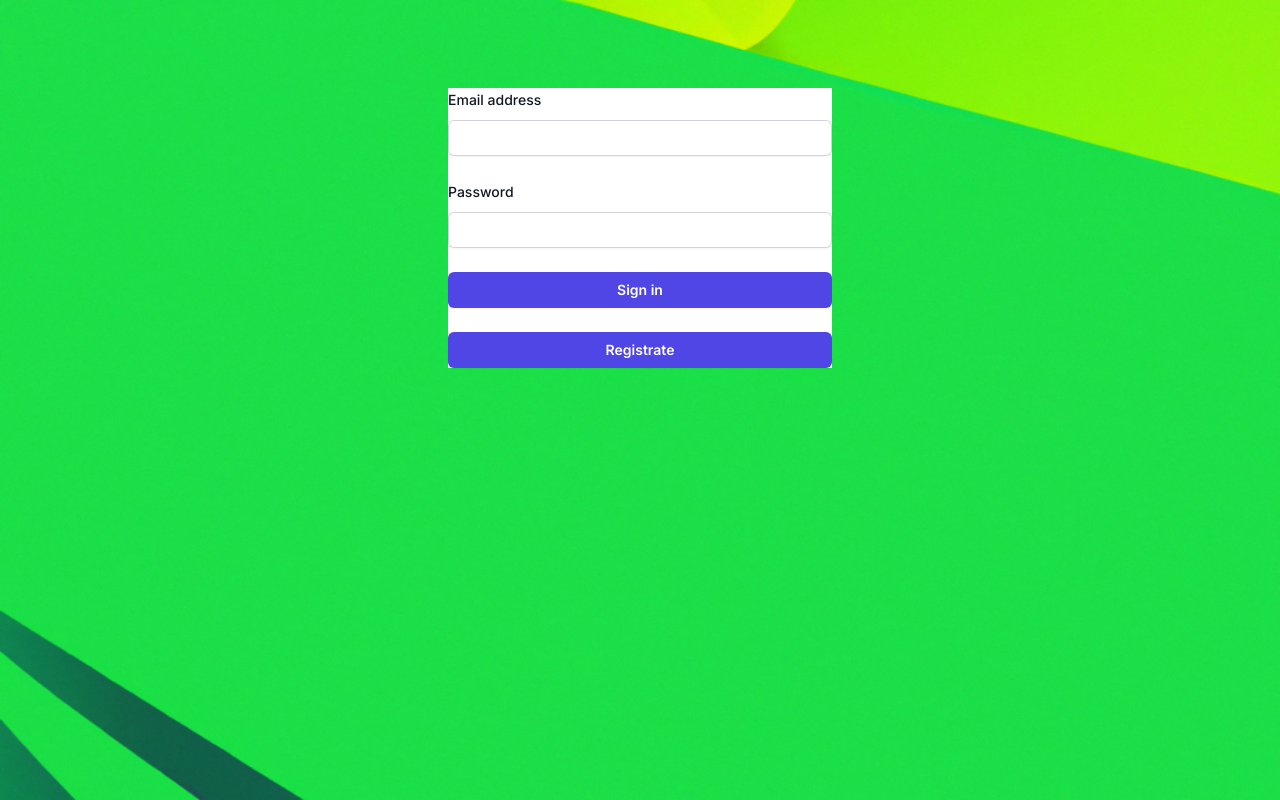
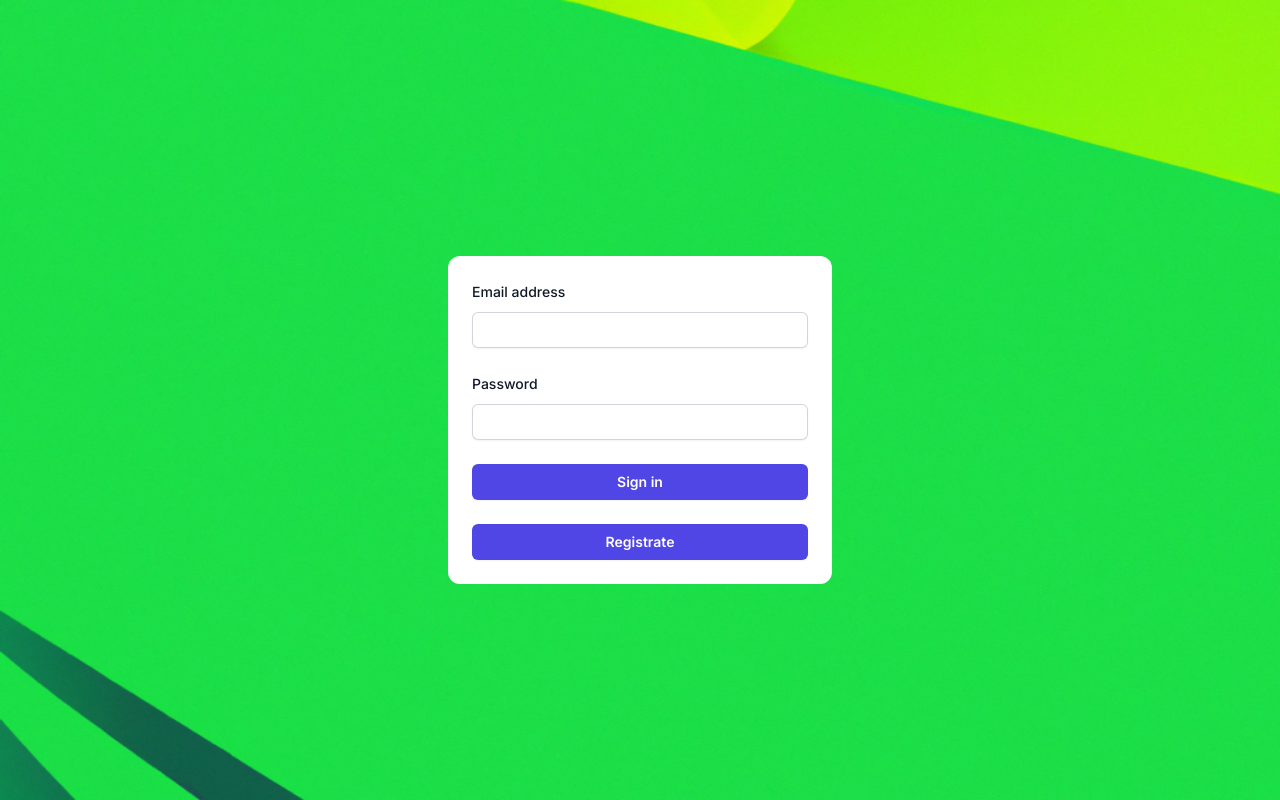
Before and after one commit to commanderROHANIK/evoScooter, a Next.js app in the folder evoscooter/: page /login in a window 1280 px wide. Built offline with nearby package versions, Linux system fonts and the light colour scheme.

Commit message:
remove custom css and use tailwind instead

```diff
--- a/evoscooter/app/globals.css
+++ b/evoscooter/app/globals.css
@@ -19,33 +19,6 @@
 body {
   color: rgb(var(--foreground-rgb));
   background-image: url('../public/backgroud.png');
-
   background-size: cover;
   background-attachment: fixed;
 }
-
-.round {
-  background-color: white;
-  border-radius: 10%;
-  padding: 5% 2.5% 5% 2.5%;
-}
-
-.list {
-  position: relative;
-  z-index: 1; /* Előtérben */
-  display: flex;
-    flex-direction: column;
-    align-items: center;
-    padding: 1%;
-}
-
-.listItem {
-  color: black;
-  background-color: #f0f0f0;
-  border: 1px solid #ddd;
-  border-radius: 5px;
-  padding: 10px;
-  margin: 10px 0; /* Kártyák közötti tér */
-  width: 80%; /* A kártyák szélessége */
-  box-shadow: 0px 4px 8px rgba(0, 0, 0, 0.2);
-}
--- a/evoscooter/app/login/page.js
+++ b/evoscooter/app/login/page.js
@@ -2,10 +2,10 @@ import Link from "next/link"
 
 export default function Login() {
   return (
-    <div className="flex min-h-full flex-1 flex-col justify-center px-6 py-12 lg:px-8">
-        <div className="mt-10 sm:mx-auto sm:w-full sm:max-w-sm bg-white" >
-          <form className="space-y-6" action="#" method="POST">
-            <div>
+    <div className="h-screen flex items-center">
+      <div className="mt-10 sm:mx-auto sm:w-full sm:max-w-sm bg-white rounded-xl" >
+
+        <div className="m-6">
           <label htmlFor="email" className="block text-sm font-medium leading-6 text-gray-900">
             Email address
           </label>
@@ -21,7 +21,7 @@ export default function Login() {
           </div>
         </div>
 
-            <div>
+        <div className="m-6">
           <div className="flex items-center justify-between">
             <label htmlFor="password" className="block text-sm font-medium leading-6 text-gray-900">
               Password
@@ -39,7 +39,7 @@ export default function Login() {
           </div>
         </div>
 
-            <div>
+        <div className="m-6">
           <button
             type="submit"
             className="flex w-full justify-center rounded-md bg-indigo-600 px-3 py-1.5 text-sm font-semibold leading-6 text-white shadow-sm hover:bg-indigo-500 focus-visible:outline focus-visible:outline-2 focus-visible:outline-offset-2 focus-visible:outline-indigo-600"
@@ -47,13 +47,13 @@ export default function Login() {
             Sign in
           </button>
         </div>
-
+        <div className="m-6">
           <Link
             href="/registration"
             className="flex w-full justify-center rounded-md bg-indigo-600 px-3 py-1.5 text-sm font-semibold leading-6 text-white shadow-sm hover:bg-indigo-500 focus-visible:outline focus-visible:outline-2 focus-visible:outline-offset-2 focus-visible:outline-indigo-600">
             Registrate
           </Link>
-          </form>
+        </div>
       </div>
     </div>
   )
--- a/evoscooter/app/profile/page.js
+++ b/evoscooter/app/profile/page.js
@@ -3,7 +3,7 @@ export default async function Login() {
 
     console.log(todos);
     return (
-      <div className="flex min-h-full flex-1 flex-col justify-center px-6 py-12 lg:px-8 background">
+      <div className="flex min-h-full flex-1 flex-col justify-center px-6 py-12 lg:px-8">
           <h>Profile</h>
       </div>
     )
--- a/evoscooter/app/registration/page.js
+++ b/evoscooter/app/registration/page.js
@@ -34,10 +34,9 @@ export default function Login() {
   }
 
   return (
-    <div className="flex min-h-full flex-1 flex-col justify-center px-6 py-12 lg:px-8 background">
-      <div className="mt-10 sm:mx-auto sm:w-full sm:max-w-sm round" >
-
-      <div>
+    <div className="h-screen flex items-center">
+      <div className="mt-10 sm:mx-auto sm:w-full sm:max-w-sm bg-white rounded-xl">
+        <div className="m-6">
           <label htmlFor="name" className="block text-sm font-medium leading-6 text-gray-900">
             Name
           </label>
@@ -54,7 +53,7 @@ export default function Login() {
           </div>
         </div>
 
-        <div>
+        <div className="m-6">
           <label htmlFor="email" className="block text-sm font-medium leading-6 text-gray-900">
             Email address
           </label>
@@ -71,7 +70,7 @@ export default function Login() {
           </div>
         </div>
 
-        <div>
+        <div className="m-6">
           <div className="flex items-center justify-between">
             <label htmlFor="password" className="block text-sm font-medium leading-6 text-gray-900">
               Password
@@ -91,7 +90,7 @@ export default function Login() {
           </div>
         </div>
 
-        <div>
+        <div className="m-6">
           <div className="flex items-center justify-between">
             <label htmlFor="passwordAgain" className="block text-sm font-medium leading-6 text-gray-900">
               Password again
@@ -109,7 +108,7 @@ export default function Login() {
           </div>
         </div>
 
-        <div>
+        <div className="m-6">
           <div className="flex items-center justify-between">
             <label htmlFor="site" className="block text-sm font-medium leading-6 text-gray-900">
               Site
@@ -131,7 +130,7 @@ export default function Login() {
           </div>
         </div>
 
-        <div>
+        <div className="m-6">
           <button
             type="button"
             onClick={submit}
```
Lines whose indentation alone changed are shown as unchanged.
